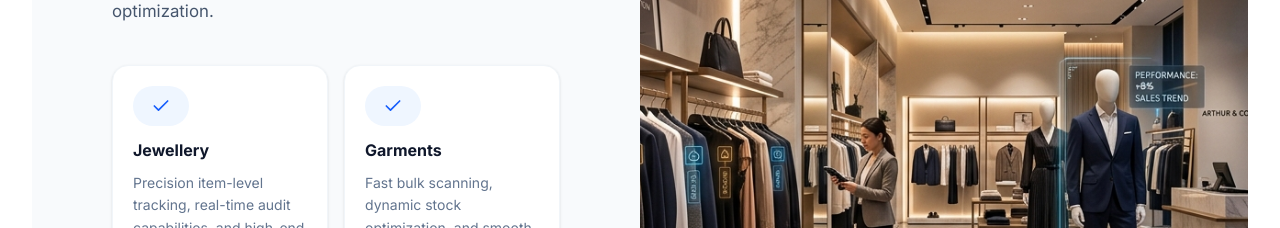
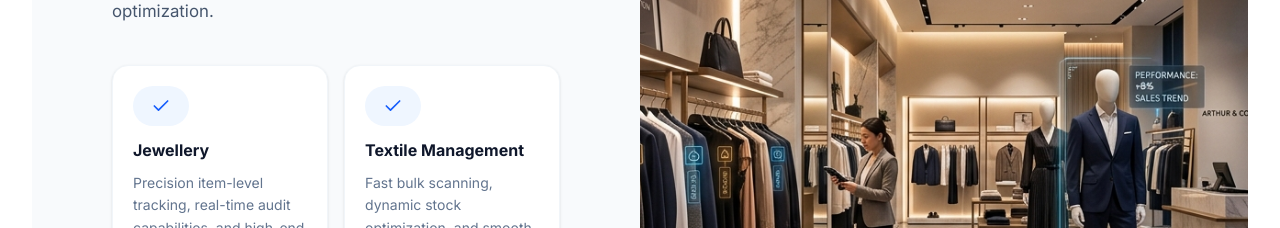
Before and after one commit to loyal-shubham/loyalstring-new, a Next.js app: page / in a window 1280 px wide. Shown: the part 1500-1728 px from the top of the page. Built offline with nearby package versions, Linux system fonts and the light colour scheme.

Commit message:
refactor: update terminology from "Garment Management" to "Textile Management" across relevant pages for consistency

```diff
--- a/src/app/industries/[industry]/page.tsx
+++ b/src/app/industries/[industry]/page.tsx
@@ -11,7 +11,7 @@ const industryData = {
     description: "Our comprehensive retail solutions bring complete visibility to your supply chain, from the distribution center to the sales floor. Empower your staff and delight your customers with real-time stock data.",
     solutions: [
       { name: "Jewellery Tracking", detail: "Precision item-level tracking, real-time audit capabilities, and high-end security for valuable assets. Ensure your premium items are always accounted for.", href: "https://sparklerfid.com", image: "/images/jewellery_rfid_card.png" },
-      { name: "Garment Management", detail: "Fast bulk scanning, dynamic stock optimization, and smooth omnichannel order fulfillment. Keep your shelves stocked with the right sizes at all times.", href: "/industries/retailer/garments", image: "/images/garment_rfid_card.png" },
+      { name: "Textile Management", detail: "Fast bulk scanning, dynamic stock optimization, and smooth omnichannel order fulfillment. Keep your shelves stocked with the right sizes at all times.", href: "/industries/retailer/garments", image: "/images/garment_rfid_card.png" },
       { name: "EAS Loss Prevention", detail: "Advanced loss prevention gates and hard tags tailored for high-traffic retail environments to virtually eliminate retail shrinkage.", href: "/industries/retailer/eas", image: "/images/eas_rfid_card.png" }
     ],
     image: "/images/retail_rfid.png"
--- a/src/app/industries/retailer/garments/page.tsx
+++ b/src/app/industries/retailer/garments/page.tsx
@@ -14,7 +14,7 @@ export default function GarmentsIndustryPage() {
           <div className="flex flex-col lg:flex-row gap-16 items-center">
             <div className="w-full lg:w-1/2">
               <h1 className="text-4xl lg:text-5xl font-extrabold text-slate-900 mb-6 tracking-tight leading-tight">
-                Garment Management Systems
+                Textile Management Systems
               </h1>
               <p className="text-xl text-blue-600 font-bold mb-8">
                 Omnichannel order fulfillment and dynamic stock optimization.
@@ -56,7 +56,7 @@ export default function GarmentsIndustryPage() {
 
             <div className="w-full lg:w-1/2">
               <div className="rounded-[2rem] overflow-hidden shadow-2xl relative aspect-[4/3] bg-slate-100">
-                <img src="/images/retail_rfid.png" alt="Garment Tracking" className="absolute inset-0 w-full h-full object-cover" />
+                <img src="/images/retail_rfid.png" alt="Textile Tracking" className="absolute inset-0 w-full h-full object-cover" />
               </div>
             </div>
           </div>
--- a/src/app/page.tsx
+++ b/src/app/page.tsx
@@ -88,7 +88,7 @@ export default function Home() {
                   <div className="w-10 h-10 rounded-full bg-blue-50 relative text-blue-600 mb-3">
                     <Check size={20} className="stroke-current absolute top-1/2 left-1/2 -translate-x-1/2 -translate-y-1/2" />
                   </div>
-                  <h4 className="font-bold text-slate-900 mb-2">Garments</h4>
+                  <h4 className="font-bold text-slate-900 mb-2">Textile Management</h4>
                   <p className="text-sm text-slate-500 leading-relaxed">Fast bulk scanning, dynamic stock optimization, and smooth omnichannel fulfillment.</p>
                 </div>
 
```
